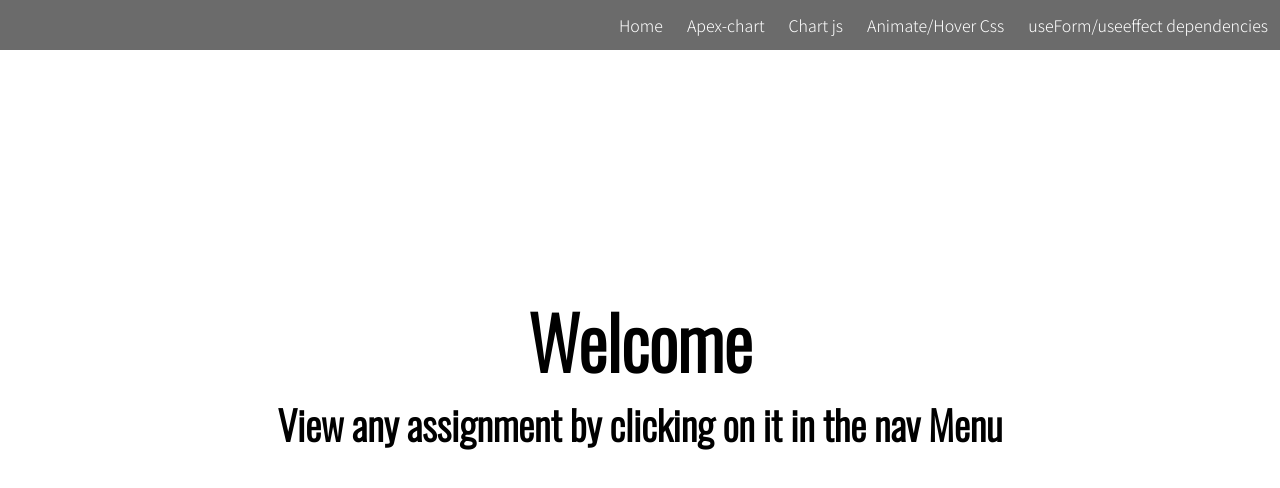
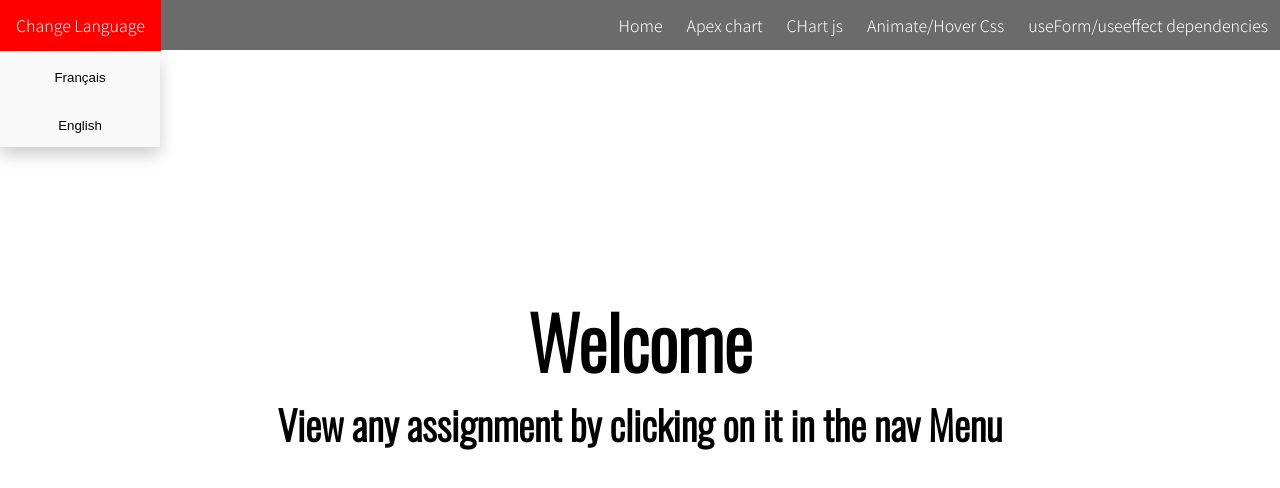
Before and after one commit to ankushk385/multiple-assignments, a React (Create React App) app: page /useform#/home in a window 1280 px wide. Shown: the top 488 px of the page. Built offline with nearby package versions, Linux system fonts and the light colour scheme.

Commit message:
i18next library changes

```diff
--- a/package.json
+++ b/package.json
@@ -11,11 +11,15 @@
     "axios": "^0.21.1",
     "chart.js": "^3.2.1",
     "gsap": "^3.6.1",
+    "i18next": "^20.2.4",
+    "i18next-browser-languagedetector": "^6.1.1",
+    "i18next-http-backend": "^1.2.4",
     "react": "^17.0.2",
     "react-apexcharts": "^1.3.9",
     "react-chartjs-2": "^3.0.3",
     "react-dom": "^17.0.2",
     "react-hook-form": "^7.4.2",
+    "react-i18next": "^11.8.15",
     "react-router-dom": "^5.2.0",
     "react-scripts": "4.0.1",
     "web-vitals": "^1.1.1"
--- /dev/null
+++ b/public/assets/locales/en/translation.json
@@ -0,0 +1,14 @@
+{
+    "welcome_tag": "Welcome",
+    "welcome_msg":"View any assignment by clicking on it in the nav Menu",
+    "app_title":"multiple assignments",
+    "apex_chart_headline":"using live api data display total corona cases and recover cases in the world on apex chart",
+    "animate_page_headline":"Animate objects using Animate.css and Hover.css",
+    "useform_page_headline":"select your country state and city and dropdown will populate the item according to your",
+    "home_tag":"Home",
+    "apex_chart_tag":"Apex chart",
+    "useform_tag":"useForm/useeffect dependencies",
+    "animate_hover_tag":"Animate/Hover Css",
+    "chartjs_tag":"CHart js",
+    "change_language_tag":"Change Language"
+  }
--- a/src/App.css
+++ b/src/App.css
@@ -19,7 +19,7 @@ box-sizing: border-box;}
   background-color: rgb(107, 107, 107);
   display: flex;
   align-items: center;
-  justify-content: flex-end;
+  justify-content: space-between;
   font-family: 'Noto Sans JP', sans-serif;
 
 }
@@ -58,3 +58,58 @@ margin: 12px;
   align-self: center;
 
 }
+
+.dropdown {
+  float: left;
+  overflow: hidden;
+
+}
+
+.dropdown .dropbtn {
+  font-size: 16px;
+  border: none;
+  outline: none;
+  color: white;
+  padding: 14px 16px;
+  background-color: inherit;
+  font-family: inherit;
+  margin: 0;
+}
+
+.dropdown:hover .dropbtn {
+  background-color: red;
+}
+
+.dropdown-content {
+  display: none;
+  position: absolute;
+  background-color: #f9f9f9;
+  min-width: 160px;
+  box-shadow: 0px 8px 16px 0px rgba(0,0,0,0.2);
+  z-index: 1;
+}
+
+.dropdown-content ul li {
+  float: none;
+  color: black;
+  padding: 12px 16px;
+  text-decoration: none;
+  display: block;
+  text-align: left;
+}
+
+.dropdown-content ul li:hover {
+  background-color: #ddd;
+}
+
+.dropdown:hover .dropdown-content {
+  display: block;
+}
+
+.list-button{
+  background: none;
+  border: none;
+  width: 100%;
+  height: 100%;
+  cursor: pointer;
+}
--- a/src/components/Animate-hover-css/AnimateCss.jsx
+++ b/src/components/Animate-hover-css/AnimateCss.jsx
@@ -1,15 +1,16 @@
 import React from 'react'
 import Component1 from './Component1'
 import Component2 from './Component2'
-
+import { useTranslation } from "react-i18next";
 import "./css/hover.css"
 import "./css/styles.css"
 import '../../../node_modules/animate.css/animate.min.css'
 const AnimateCss = () => {
+    const {t} = useTranslation();
     return (
         <>
             <div className="title">
-                <h1>Animate objects using<span className="animate__animated animate__zoomInDown"> Animate.css </span>and <span className="hvr-skew-forward">Hover.css</span> </h1></div>
+                <h1>{t('animate_page_headline')}</h1></div>
             <div className="animations-container">
             <Component1/>
             <Component2/>
--- a/src/components/ApexChart/ApexChart.jsx
+++ b/src/components/ApexChart/ApexChart.jsx
@@ -2,8 +2,9 @@ import React,{useState,useEffect} from 'react'
 // import { GetData} from '../../common/util';
 import ReactApexChart from 'react-apexcharts'
 import Axios from 'axios';
-
+import { useTranslation } from "react-i18next";
 const ApexChart = () => {
+  const {t} = useTranslation();
   const [data, setData] = useState();
   const [dates, setDates] = useState([])
   const [cases, setCases] = useState([])
@@ -60,7 +61,7 @@ const ApexChart = () => {
     };
   return (
       <div className="chart-container">
-      <h2>using live api data display total corona cases and recover cases in the world on apex chart </h2>
+      <h2>{t('apex_chart_headline')}</h2>
            <ReactApexChart options={options} series={series} type="area" height={350} />
            <button onClick={getValues}>click</button>
 </div>
--- a/src/components/Chartjs/Chartjs.jsx
+++ b/src/components/Chartjs/Chartjs.jsx
@@ -2,6 +2,7 @@ import React from 'react';
 import {Bar} from 'react-chartjs-2'
 import {useState,useEffect} from 'react';
 import json from './MOCK_DATA.json'
+
 
 const get50 = (data)=>{
     return data.slice(0,100);
--- a/src/components/Home.jsx
+++ b/src/components/Home.jsx
@@ -1,10 +1,14 @@
 import React from 'react'
+import { useTranslation } from "react-i18next";
 
 const Home = () => {
+
+    const {t} = useTranslation();
+
     return (
         <div className="container">
-            <h2>Welcome</h2>
-                  <h5>View any assignment by clicking on it in the nav Menu</h5>
+            <h2>{t('welcome_tag')}</h2>
+                  <h5>{t('welcome_msg')}</h5>
                     </div>
     )
 }
--- a/src/components/Navbar.jsx
+++ b/src/components/Navbar.jsx
@@ -1,13 +1,48 @@
 import React from 'react'
 import {NavLink} from 'react-router-dom';
+import i18next from 'i18next';
+import { useTranslation } from "react-i18next";
+
+const languages = [
+    {
+        code : 'fr',
+        name:'Français',
+        country_code:'fr'
+    },
+    {
+        code : 'en',
+        name:'English',
+        country_code:'en'
+    }
+]
 const Navbar = () => {
+
+    const {t} = useTranslation();
+
     return (
         <div className="navbar">
-            <NavLink to="/home">Home</NavLink>
-            <NavLink to="/apexjs">Apex-chart</NavLink>
-            <NavLink to="/chartjs">Chart js</NavLink>
-            <NavLink to="/animate">Animate/Hover Css</NavLink>
-            <NavLink to="/useform">useForm/useeffect dependencies</NavLink>
+            <div><div class="dropdown">
+    <button class="dropbtn">{t('change_language_tag')}
+      <i class="fa fa-caret-down"></i>
+    </button>
+    <div class="dropdown-content">
+      <ul>
+          {languages.map(({code,name,country_code})=>(
+              <li key={country_code}>
+                  <button className="list-button" onClick={()=>i18next.changeLanguage(code)}>
+                      {name}
+                  </button>
+              </li>
+          ))}
+      </ul>
+    </div>
+  </div> </div>
+
+  <div><NavLink to="/home">{t('home_tag')}</NavLink>
+            <NavLink to="/apexjs">{t('apex_chart_tag')}</NavLink>
+            <NavLink to="/chartjs">{t('chartjs_tag')}</NavLink>
+            <NavLink to="/animate">{t('animate_hover_tag')}</NavLink>
+            <NavLink to="/useform">{t('useform_tag')}</NavLink></div>
         </div>
     )
 }
--- a/src/components/UserForm-UseEffect-Dependencies/UseForm.jsx
+++ b/src/components/UserForm-UseEffect-Dependencies/UseForm.jsx
@@ -1,7 +1,10 @@
 import React,{useEffect,useState} from 'react'
 import {useForm} from 'react-hook-form';
+import { useTranslation } from "react-i18next";
 import './styles.css'
 const UseForm = () => {
+
+    const {t} = useTranslation();
 
     const list = [
         {
@@ -90,6 +93,7 @@ const UseForm = () => {
 
     return (
         <div className="form-container">
+            <h2>{t('useform_page_headline')}</h2>
             <form onSubmit={handleSubmit(onSubmit)}>
                 <div className="country-select">
                     <select  {...register('country')} id="country" name="country" >
--- a/src/index.js
+++ b/src/index.js
@@ -4,6 +4,27 @@ import {HashRouter} from 'react-router-dom';
 import './index.css';
 import App from './App';
 import reportWebVitals from './reportWebVitals';
+import i18n from "i18next";
+import { initReactI18next } from "react-i18next";
+import LanguageDetector from 'i18next-browser-languagedetector';
+import HttpApi from 'i18next-http-backend';
+
+i18n
+  .use(initReactI18next) // passes i18n down to react-i18next
+  .use(LanguageDetector)
+  .use(HttpApi)
+  .init({
+    supportedLngs:['en','fr'],
+    fallbackLng: "en",
+    detection:{
+     order: ['cookie', 'htmlTag', 'localStorage', 'path', 'subdomain'],
+     caches: ["cookie"],
+    },
+    backend: {
+      loadPath: '/assets/locales/{{lng}}/translation.json',
+    },
+    react: {useSuspense:false},
+  });
 
 ReactDOM.render(
   <HashRouter>
```
Also changed, not shown: public/assets/locales/fr/translation.json (added, +14 -0 lines), 2 other files (tests, documents, lock files or other folders).
